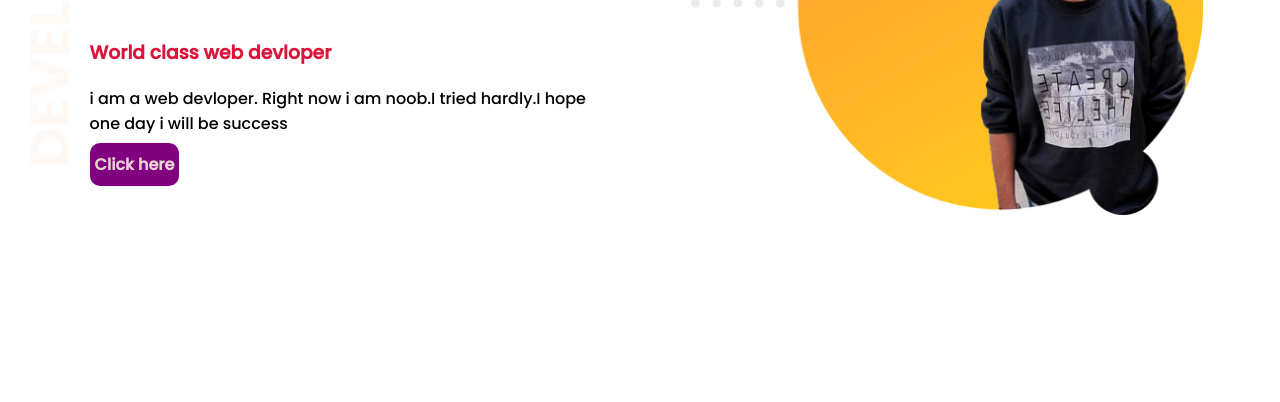
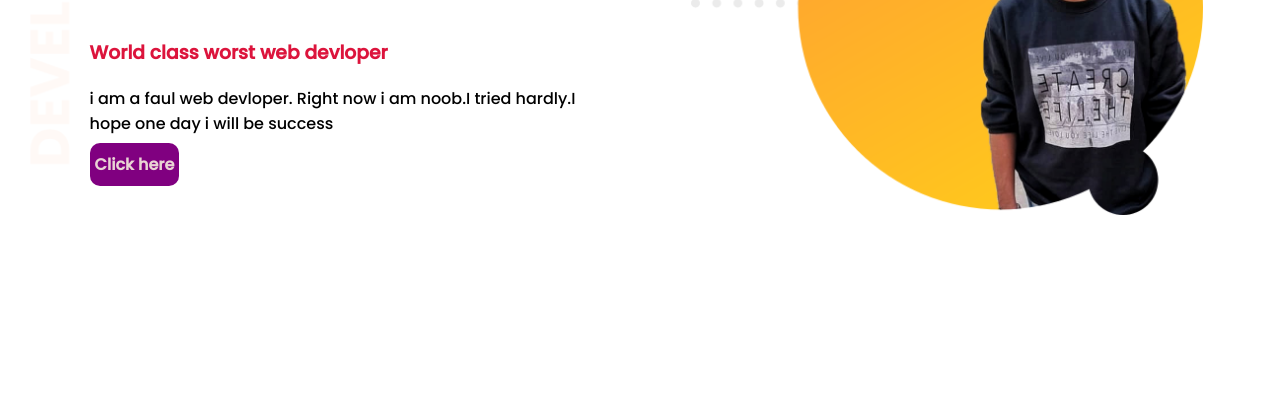
Before and after one commit to raseldas/web-portfolio, a plain HTML site: page index.html in a window 1280 px wide. Shown: the part 195-597 px from the top of the page. Drawn offline with Linux system fonts and the light colour scheme; a web font is replaced by a local one.

Commit message:
Update index.html

```diff
--- a/index.html
+++ b/index.html
@@ -6,14 +6,14 @@
     <link rel="preconnect" href="https://fonts.gstatic.com">
 <link href="https://fonts.googleapis.com/css2?family=Langar&family=Poppins:wght@500&display=swap" rel="stylesheet">
 <link rel="stylesheet" href="style.css">
-    <title>RASEL FRIST WEB SITE</title>
+    <title>RASEL FIRST WEB SITE</title>
 </head>
 <body>
    <section class="top-banner">
    <div class="half-width">
     <h1>Welcome to <br> <span class="namecolour">Rasel Das</span> World </br></h1>
-    <h3> World class web devloper</h3>
-    <p>i am a web devloper. Right now i am noob.I tried hardly.I hope one day i will be success </p>
+    <h3> World class worst web devloper</h3>
+    <p>i am a faul web devloper. Right now i am noob.I tried hardly.I hope one day i will be success </p>
     <a class="link" target="_blank" href="https://www.youtube.com/results?search_query=amar+shit+shit+lage">Click here</a>
    </div>
 
```
